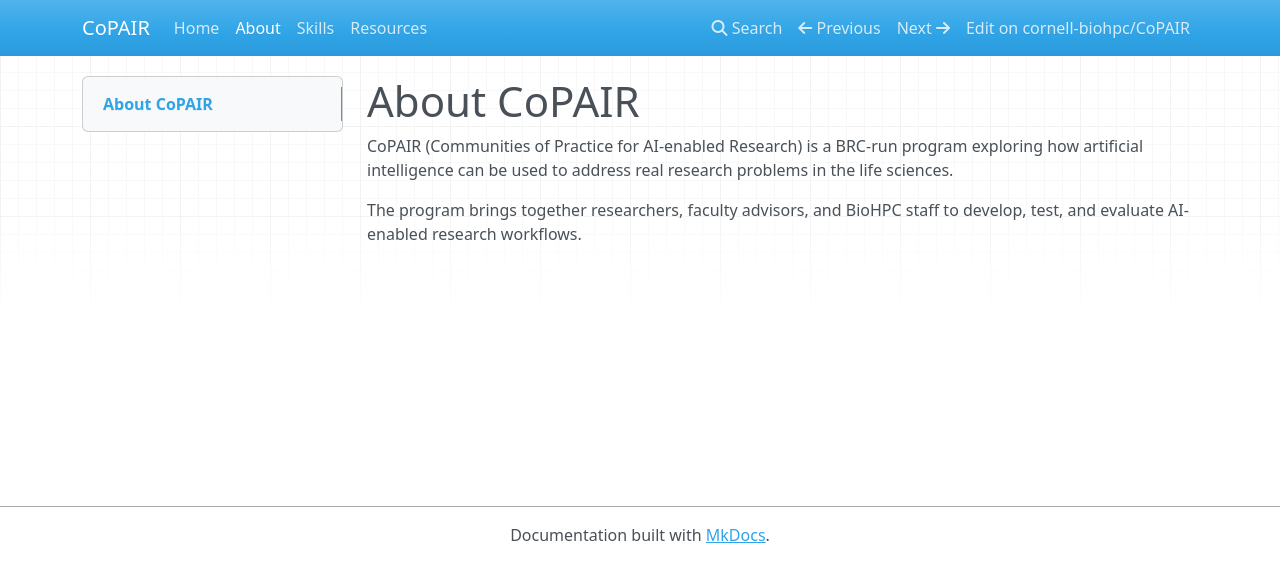
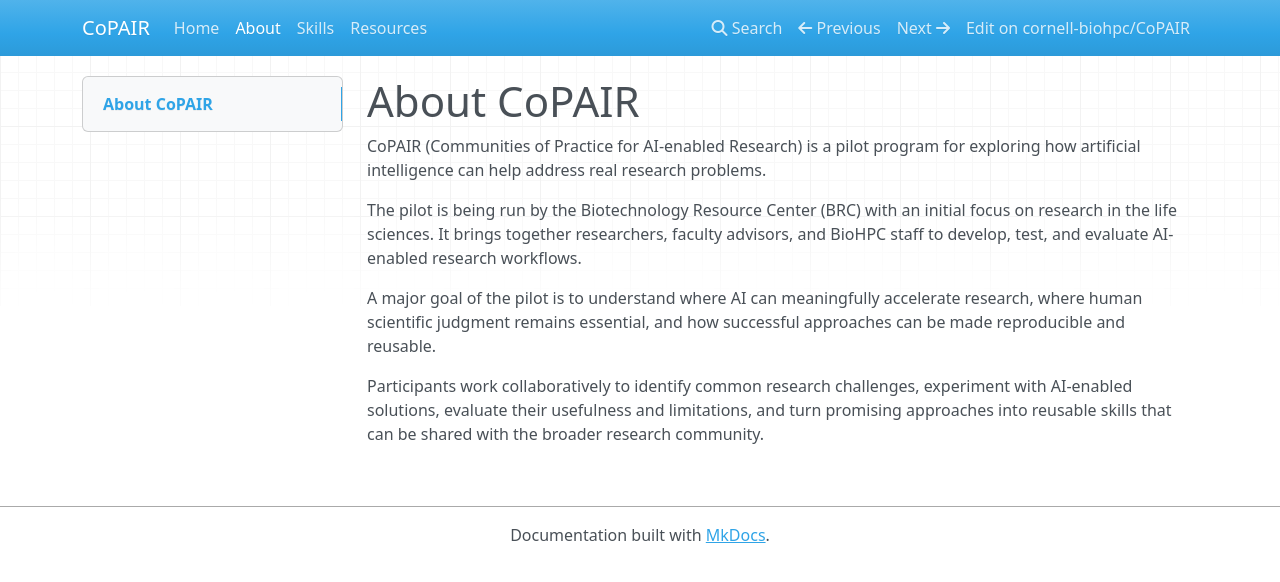
Before and after one commit to cornell-biohpc/CoPAIR, an MkDocs documentation site: the page built from docs/about.md, in a window 1280 px wide. Shown: the top 582 px of the page. Built offline with MkDocs 1.6.1, drawn with Linux system fonts in a browser that asks for light colours; nearby versions of some CDN libraries.

Commit message:
Update about.md
Update about to say that this is a pilot program

```diff
--- a/docs/about.md
+++ b/docs/about.md
@@ -1,5 +1,9 @@
 # About CoPAIR
 
-CoPAIR (Communities of Practice for AI-enabled Research) is a BRC-run program exploring how artificial intelligence can be used to address real research problems in the life sciences.
+CoPAIR (Communities of Practice for AI-enabled Research) is a pilot program for exploring how artificial intelligence can help address real research problems.
 
-The program brings together researchers, faculty advisors, and BioHPC staff to develop, test, and evaluate AI-enabled research workflows.
+The pilot is being run by the Biotechnology Resource Center (BRC) with an initial focus on research in the life sciences. It brings together researchers, faculty advisors, and BioHPC staff to develop, test, and evaluate AI-enabled research workflows.
+
+A major goal of the pilot is to understand where AI can meaningfully accelerate research, where human scientific judgment remains essential, and how successful approaches can be made reproducible and reusable.
+
+Participants work collaboratively to identify common research challenges, experiment with AI-enabled solutions, evaluate their usefulness and limitations, and turn promising approaches into reusable skills that can be shared with the broader research community.
```
